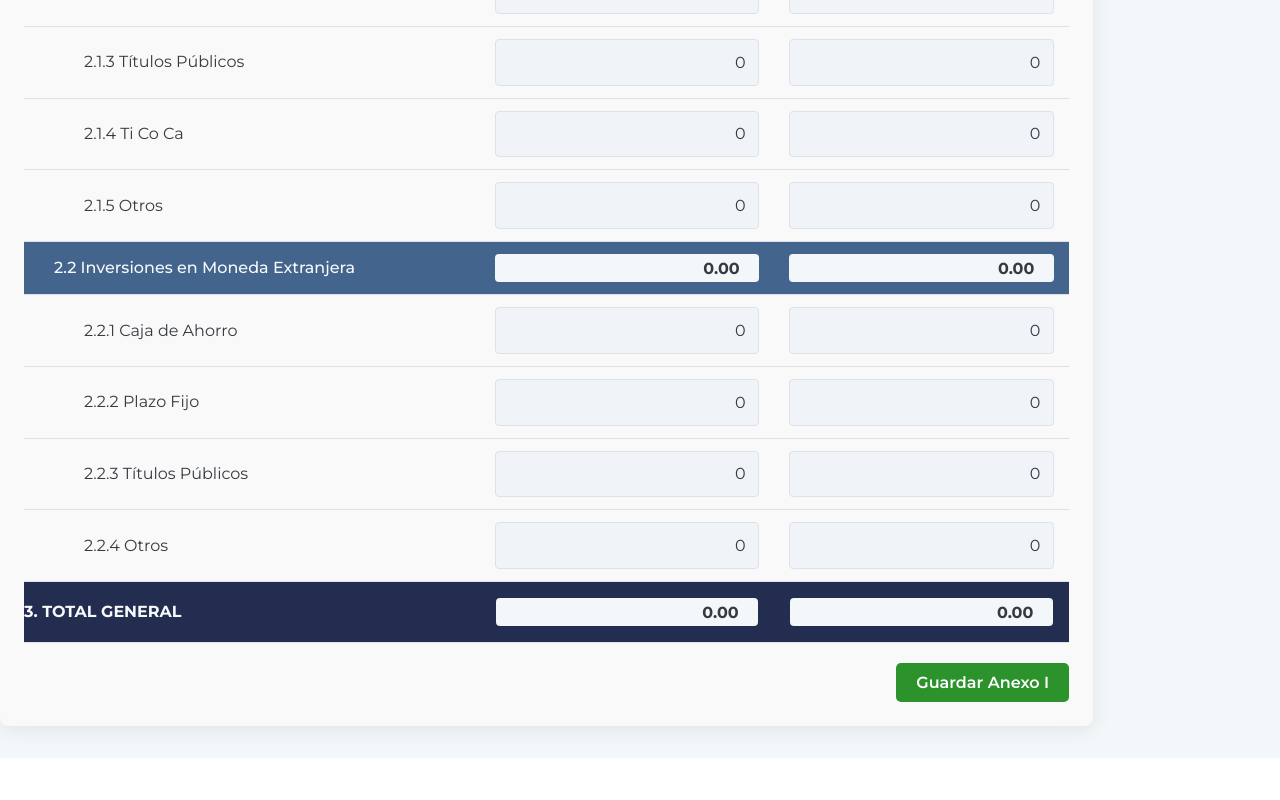
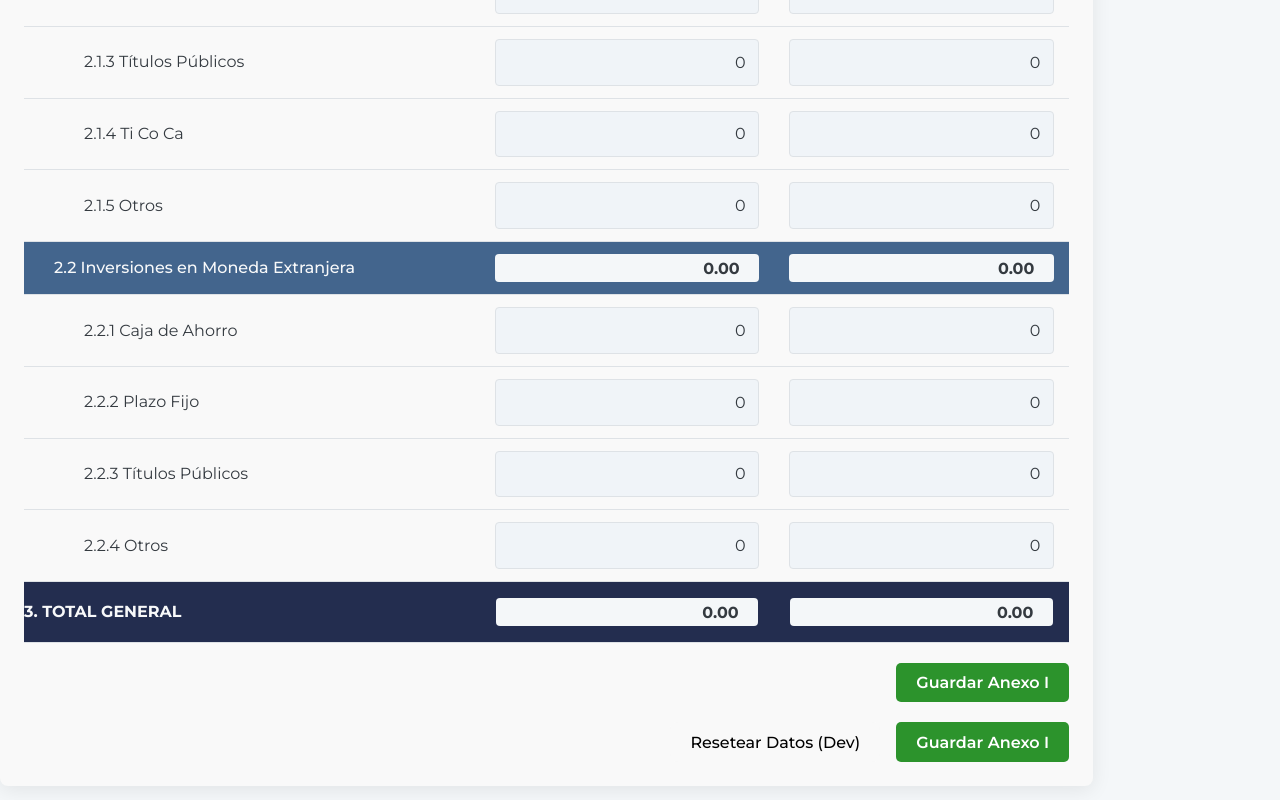
Before and after one commit to franfernandz/saem, a React (Vite) app in the folder Saem.App/: page / in a window 1280 px wide. Shown: the part 1564-2364 px from the top of the page. Before the commit the page ends 2322 px from the top, so only its background shows below. Built offline with nearby package versions, Linux system fonts and the light colour scheme; no server answers.

Commit message:
add Delete JSON created function

```diff
--- a/Saem.App/src/App.tsx
+++ b/Saem.App/src/App.tsx
@@ -24,8 +24,10 @@ function App() {
   const [savedStatus, setSavedStatus] = useState({ anexo1: false });
   const [isLoading, setIsLoading] = useState(true);
 
+
   useEffect(() => {
     const fetchData = async () => {
+
       try {
         const response = await fetch('http://localhost:5236/api/anexo1');
         if (!response.ok) throw new Error('Error de red al cargar los datos');
@@ -77,8 +79,32 @@ function App() {
       alert('Error: No se pudieron guardar los datos.');
     }
   };
+  const handleDeleteData = async () => {
+    // Pedimos confirmación para evitar clics accidentales
+    if (!window.confirm("¿Estás seguro de que quieres borrar los datos guardados en el servidor? Esta acción es para desarrollo.")) {
+      return;
+    }
 
-   return (
+    try {
+      const response = await fetch('http://localhost:5236/api/anexo1', {
+        method: 'DELETE', // Usamos el método DELETE
+      });
+
+      if (!response.ok) {
+        throw new Error('El servidor devolvió un error al borrar');
+      }
+
+      alert('¡Datos reseteados en el servidor! Recarga la página para ver los cambios.');
+      // Opcional: podríamos recargar la página automáticamente
+      // window.location.reload();
+
+    } catch (error) {
+      console.error("Hubo un problema al borrar los datos:", error);
+      alert('Error: No se pudieron borrar los datos.');
+    }
+  };
+
+  return (
     <div className="container">
       <Header />
       <Nav />
@@ -91,6 +117,7 @@ function App() {
             data={anexo1Data}
             setData={setAnexo1Data}
             onSave={handleSaveAnexo1}
+            onDelete={handleDeleteData}
           />
         )}
       </main>
--- a/Saem.App/src/Components/Anexo1Form.tsx
+++ b/Saem.App/src/Components/Anexo1Form.tsx
@@ -23,9 +23,10 @@ interface Anexo1FormProps {
   data: Anexo1Data;
   setData: React.Dispatch<React.SetStateAction<Anexo1Data>>;
   onSave: () => void;
+  onDelete: () => void;
 }
 
-export function Anexo1Form({ data, setData, onSave }: Anexo1FormProps) {
+export function Anexo1Form({ data, setData, onSave, onDelete }: Anexo1FormProps) {
 
   // 2. La función para manejar los cambios de los inputs (completa)
   const handleInputChange = (path: string, field: keyof ValorMonetario, value: number) => {
@@ -95,6 +96,15 @@ export function Anexo1Form({ data, setData, onSave }: Anexo1FormProps) {
                 Guardar Anexo I
             </button>
         </div>
+        <div style={{ display: 'flex', justifyContent: 'flex-end', gap: '1rem', marginTop: '20px' }}>
+        {/* 2. Añadimos el nuevo botón de borrado */}
+        <button onClick={onDelete} className="delete-button">
+            Resetear Datos (Dev)
+        </button>
+        <button onClick={onSave} className="save-button">
+            Guardar Anexo I
+        </button>
+      </div>
     </div>
   );
 }
```
